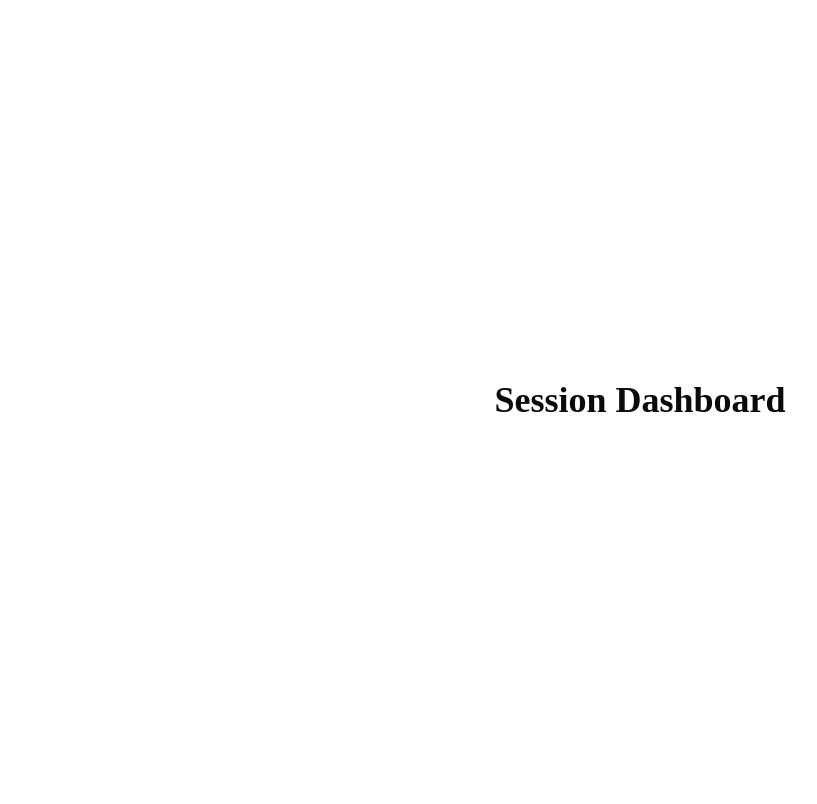
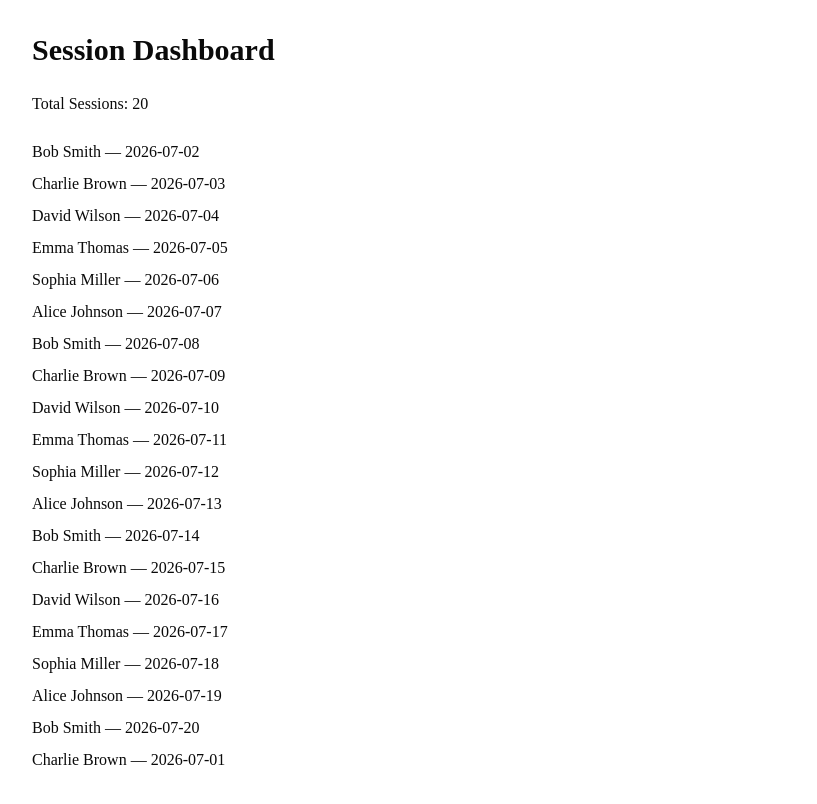
Before and after one commit to KarthikaMovva/Student_Session_Management, a Next.js app in the folder session-dashboard/: page / in a window 1280 px wide. Shown: the whole page, without its empty margins (0-817 px from the left). Built offline with nearby package versions, Linux system fonts and the light colour scheme; data requests are answered from the project's data file.

Commit message:
done with setup of data fetching using react query and session service

```diff
--- a/session-dashboard/app/page.tsx
+++ b/session-dashboard/app/page.tsx
@@ -1,9 +1,33 @@
+"use client";
+
+import { useSessions } from "@/hooks/useSessions";
+
 export default function Home() {
+  const { data, isLoading, error } = useSessions();
+
+  if (isLoading) {
+    return <div className="p-8">Loading sessions...</div>;
+  }
+
+  if (error) {
+    return <div className="p-8">Something went wrong.</div>;
+  }
+
   return (
-    <main className="flex h-screen items-center justify-center">
-      <h1 className="text-4xl font-bold">
+    <main className="p-8">
+      <h1 className="text-3xl font-bold mb-6">
         Session Dashboard
       </h1>
+
+      <p>Total Sessions: {data?.length}</p>
+
+      <ul className="mt-6 space-y-2">
+        {data?.map((session) => (
+          <li key={session.id}>
+            {session.student} — {session.date}
+          </li>
+        ))}
+      </ul>
     </main>
   );
 }
--- /dev/null
+++ b/session-dashboard/hooks/useSessions.ts
@@ -0,0 +1,9 @@
+import { useQuery } from "@tanstack/react-query";
+import { getSessions } from "@/services/session.service";
+
+export function useSessions() {
+    return useQuery({
+        queryKey: ["sessions"],
+        queryFn: getSessions,
+    });
+}
--- /dev/null
+++ b/session-dashboard/services/session.service.ts
@@ -0,0 +1,14 @@
+import { api } from "@/lib/api";
+import { Session } from "@/types/sessions";
+
+export const getSessions = async (): Promise<Session[]> => {
+    const response = await api.get("/sessions");
+    return response.data;
+};
+
+export const getSessionById = async (
+    id: number
+): Promise<Session> => {
+    const response = await api.get(`/sessions/${id}`);
+    return response.data;
+};
```
